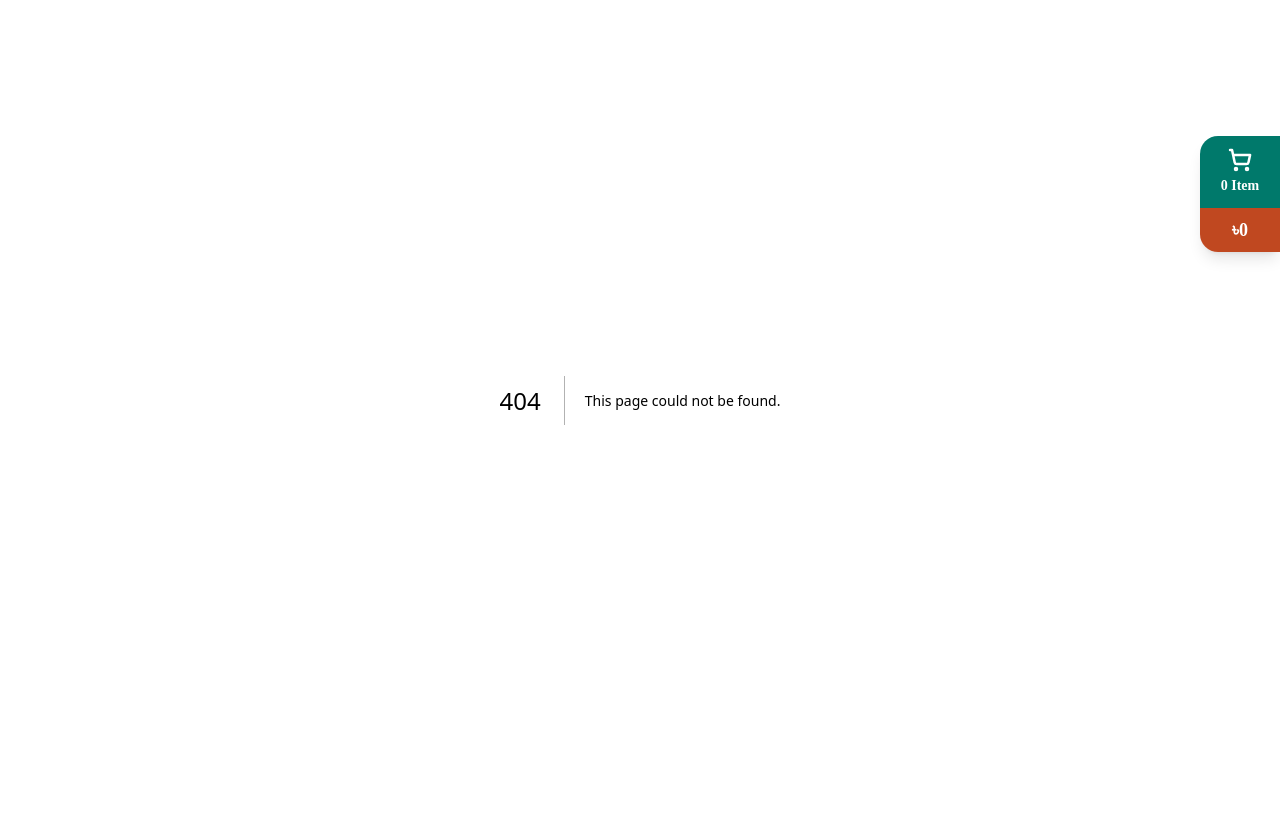
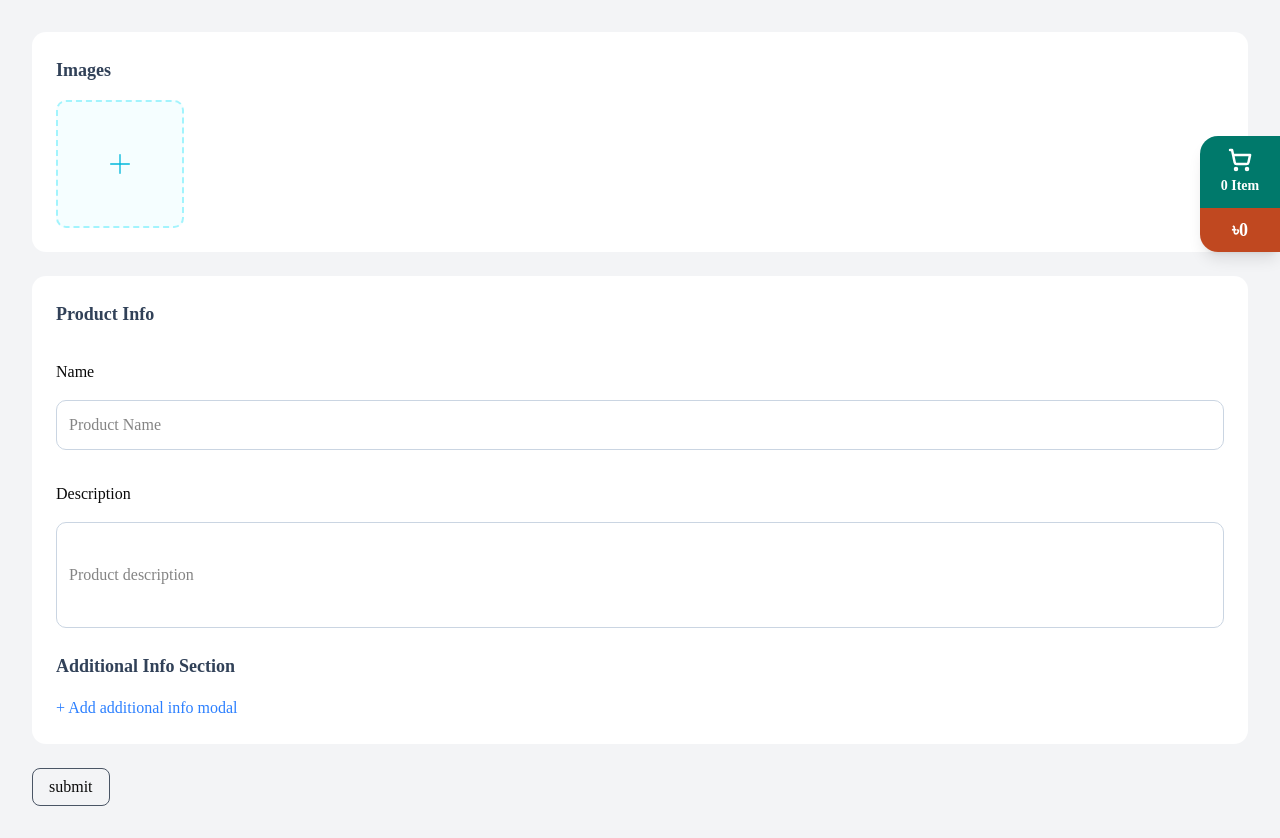
Before and after one commit to farah-jannat/aroggo, a Next.js app in the folder frontend/: page /dashboard/1 in a window 1280 px wide. Before the commit this address had no page. Before the commit the page ends 800 px from the top, so only its background shows below. Built offline with nearby package versions, Linux system fonts and the light colour scheme.

Commit message:
feat: add dashboard product form

```diff
--- /dev/null
+++ b/frontend/src/app/dashboard/[id]/page.tsx
@@ -0,0 +1,183 @@
+"use client";
+import AdditionalInfoModal from "@/features/dashboards/components/additional-info-modal";
+import {
+  dashProductSchema,
+  DashProductType,
+  ProductAdditionalInfo,
+  ProductImage,
+} from "@/features/dashboards/schemas/dashboard-product-form.schema";
+import { zodResolver } from "@hookform/resolvers/zod";
+import { ChevronLeft, MoreHorizontal, Plus, X } from "lucide-react";
+import React, { useState } from "react";
+import {
+  FormProvider,
+  Resolver,
+  useFieldArray,
+  useForm,
+} from "react-hook-form";
+
+const AdminProduct = () => {
+  const [showInfoModal, setShowInfoModal] = useState(false);
+  const form = useForm<DashProductType>({
+    resolver: zodResolver(dashProductSchema) as Resolver<DashProductType>,
+    defaultValues: {
+      name: "",
+      imgs: [],
+      description: "",
+      additionalInfo: [],
+      price: 0,
+      productOptions: [],
+      productVarients: [],
+    },
+  });
+  const { register, handleSubmit, control, setValue, watch } = form;
+
+  // Img useFieldArray
+  const {
+    fields: imgFields,
+    append: appendImg,
+    remove: removeImg,
+  } = useFieldArray({
+    control,
+    name: "imgs",
+  });
+
+  //  additon info usefiledarry
+  const {
+    fields: infoFields,
+    append: appendInfo,
+    remove: removeInfo,
+  } = useFieldArray({
+    control,
+    name: "additionalInfo",
+  });
+
+
+
+  const handleImageChange = (e: React.ChangeEvent<HTMLInputElement>) => {
+    const files = e.target.files;
+    if (files) {
+      // Convert File to preview URL (for demo) or handle upload to S3/Cloudinary
+      Array.from(files).forEach((file) => {
+        const previewUrl = URL.createObjectURL(file);
+        appendImg({ url: previewUrl });
+      });
+    }
+  };
+
+  console.log("fileds ", imgFields);
+  const onSubmit = (data: DashProductType) => {
+    console.log("Form Data:", data);
+  };
+
+  return (
+    <div className="bg-gray-100 relative">
+<div
+
+        className={` h-screen w-full overflow-hidden
+            fixed inset-0 z-10 bg-black/50 transition-opacity duration-500
+            ${showInfoModal ? "opacity-100 pointer-events-auto" : "opacity-0 pointer-events-none"}
+          `}
+      />
+      <FormProvider {...form}>
+        <form onSubmit={handleSubmit(onSubmit)} className="p-8">
+          <div className="bg-white rounded-xl  p-6">
+            <h3 className="text-lg font-semibold text-slate-700 mb-4">
+              Images
+            </h3>
+
+            <div className="flex flex-wrap gap-4">
+              {/* Existing Previews */}{" "}
+              {imgFields.map((field: ProductImage, index: number) => (
+                <div key={index} className="relative w-32 h-32 group">
+                  <img
+                    src={field.url}
+                    className="w-full h-full object-cover rounded-lg border border-slate-100"
+                    alt="Product"
+                  />
+                  <button
+                    type="button"
+                    onClick={() => removeImg(index)}
+                    className="absolute -top-2 -right-2 bg-red-500 text-white rounded-full p-1 opacity-0 group-hover:opacity-100 transition-opacity"
+                  >
+                    <X size={12} />
+                  </button>
+                </div>
+              ))}
+              {/* The "Add" Button Square */}
+              <label className="w-32 h-32 flex flex-col items-center justify-center border-2 border-dashed border-cyan-200 bg-cyan-50/50 rounded-lg cursor-pointer hover:bg-cyan-50 transition-colors">
+                <Plus className="text-cyan-500" size={32} strokeWidth={1} />
+                <input
+                  type="file"
+                  multiple
+                  className="hidden"
+                  accept="image/*"
+                  onChange={handleImageChange}
+                />
+              </label>
+            </div>
+          </div>
+
+          {/* product Info  */}
+          <div className="bg-white p-6 mt-6 rounded-xl">
+            <h3 className="text-lg font-semibold text-slate-700 mb-4">
+              Product Info
+            </h3>
+            <div className="mt-8 grid grid-cols-1 gap-4 bg-white">
+              <label>Name</label>
+              <input
+                {...register("name")}
+                placeholder="Product Name"
+                className="p-3  border border-slate-300 rounded-lg focus:outline-cyan-500"
+              />
+            </div>
+
+            <div className="mt-8 grid grid-cols-1 gap-4 bg-white">
+              <label htmlFor=""> Description</label>
+              <input
+                {...register("description")}
+                placeholder="Product description"
+                className="p-3 py-10 border border-slate-300 rounded-lg focus:outline-cyan-500"
+              />
+            </div>
+
+            {/* Additional info inside product info  */}
+            <div className="mt-6">
+              <h3 className="text-lg font-semibold text-slate-700 mb-4">
+                Additional Info Section
+              </h3>
+              {infoFields.map((info: ProductAdditionalInfo, index) => {
+                return (
+                  <div
+                    key={index}
+                    className="flex items center justify-between"
+                  >
+                    <span>{info.title}</span>
+                    <p>{info.description}</p>
+                  </div>
+                );
+              })}
+              <button className="text-blue-500 cursor-pointer" onClick={()=>setShowInfoModal(true)}>
+                + Add additional info modal
+              </button>
+
+              {showInfoModal && (
+                <div className="fixed z-12 top-[50%] left-[50%] translate-[-50%] w-[600px]">
+                  <AdditionalInfoModal setShowInfoModal={setShowInfoModal} />
+                </div>
+              )}
+            </div>
+          </div>
+          <button
+            type="submit"
+            className="py-[6px] mt-6 px-4 border border-gray-600 rounded-md"
+          >
+            {" "}
+            submit
+          </button>
+        </form>
+      </FormProvider>
+    </div>
+  );
+};
+export default AdminProduct;
```
